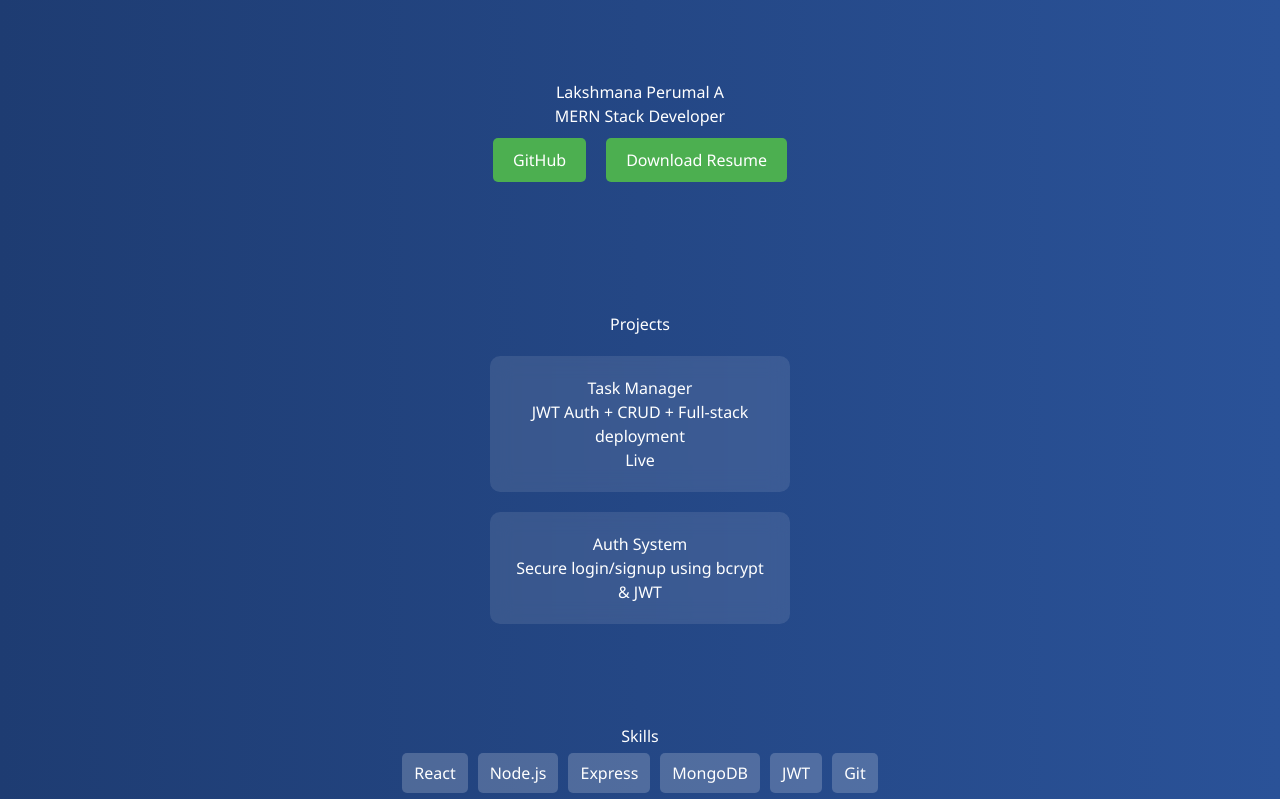
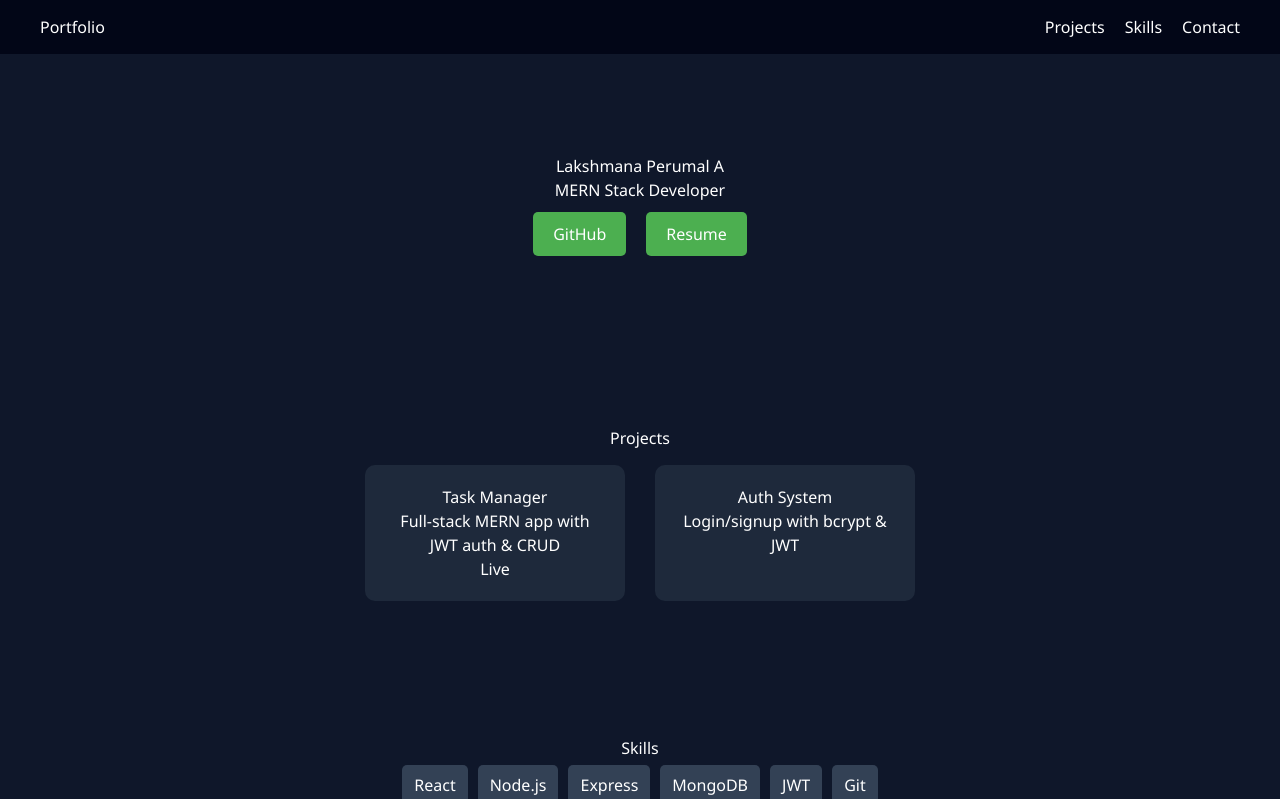
Before and after one commit to Lachu-Developer/portfolio, a React app: page / in a window 1280 px wide. Shown: the top 799 px of the page. Built offline with nearby package versions, Linux system fonts and the light colour scheme; the HTML template or start-up script is replaced by a standard one.

Commit message:
portfolio upgrade

```diff
--- a/src/App.css
+++ b/src/App.css
@@ -1,16 +1,29 @@
 body {
   margin: 0;
   font-family: "Segoe UI";
-  background: linear-gradient(to right, #1e3c72, #2a5298);
+  background: #0f172a;
   color: white;
+  scroll-behavior: smooth;
 }
 
-.container {
-  text-align: center;
+/* NAV */
+.nav {
+  display: flex;
+  justify-content: space-between;
+  padding: 15px 40px;
+  background: #020617;
 }
 
+.nav a {
+  margin-left: 20px;
+  color: white;
+  text-decoration: none;
+}
+
+/* HERO */
 .hero {
-  padding: 80px 20px;
+  text-align: center;
+  padding: 100px 20px;
 }
 
 .buttons button {
@@ -24,34 +37,41 @@ body {
 }
 
 .secondary {
-  background: #3498db;
+  background: #3b82f6;
 }
 
-.projects {
-  padding: 40px;
+/* SECTION */
+.section {
+  padding: 60px 20px;
+  text-align: center;
 }
 
-.card {
-  background: rgba(255,255,255,0.1);
-  backdrop-filter: blur(10px);
-  margin: 20px auto;
-  padding: 20px;
-  width: 300px;
-  border-radius: 10px;
+/* GRID */
+.grid {
+  display: flex;
+  justify-content: center;
+  flex-wrap: wrap;
 }
 
-.skills {
-  padding: 40px;
+/* CARD */
+.card {
+  background: #1e293b;
+  padding: 20px;
+  margin: 15px;
+  width: 260px;
+  border-radius: 10px;
+  transition: 0.3s;
 }
 
-.skills-list span {
+.card:hover {
+  transform: translateY(-5px);
+}
+
+/* SKILLS */
+.skills span {
   display: inline-block;
-  background: rgba(255,255,255,0.2);
+  background: #334155;
   padding: 8px 12px;
   margin: 5px;
   border-radius: 5px;
 }
-
-.contact {
-  padding: 40px;
-}
--- a/src/App.jsx
+++ b/src/App.jsx
@@ -3,15 +3,23 @@ import { motion } from "framer-motion"
 
 function App() {
   return (
-    <div className="container">
+    <div>
+
+      {/* NAVBAR */}
+      <nav className="nav">
+        <h2>Portfolio</h2>
+        <div>
+          <a href="#projects">Projects</a>
+          <a href="#skills">Skills</a>
+          <a href="#contact">Contact</a>
+        </div>
+      </nav>
 
       {/* HERO */}
-      <motion.section
-        className="hero"
-        initial={{ opacity: 0, y: -50 }}
-        animate={{ opacity: 1, y: 0 }}
-      >
-        <h1>Lakshmana Perumal A</h1>
+      <section className="hero">
+        <motion.h1 initial={{ opacity: 0 }} animate={{ opacity: 1 }}>
+          Lakshmana Perumal A
+        </motion.h1>
         <p>MERN Stack Developer</p>
 
         <div className="buttons">
@@ -20,31 +28,33 @@ function App() {
           </a>
 
           <a href="/resume.pdf" download>
-            <button className="secondary">Download Resume</button>
+            <button className="secondary">Resume</button>
           </a>
         </div>
-      </motion.section>
+      </section>
 
       {/* PROJECTS */}
-      <section className="projects">
+      <section id="projects" className="section">
         <h2>Projects</h2>
 
-        <motion.div className="card" whileHover={{ scale: 1.05 }}>
-          <h3>Task Manager</h3>
-          <p>JWT Auth + CRUD + Full-stack deployment</p>
-          <a href="https://your-live-app.vercel.app" target="_blank">Live</a>
-        </motion.div>
+        <div className="grid">
+          <div className="card">
+            <h3>Task Manager</h3>
+            <p>Full-stack MERN app with JWT auth & CRUD</p>
+            <a href="https://your-live-app.vercel.app" target="_blank">Live</a>
+          </div>
 
-        <motion.div className="card" whileHover={{ scale: 1.05 }}>
-          <h3>Auth System</h3>
-          <p>Secure login/signup using bcrypt & JWT</p>
-        </motion.div>
+          <div className="card">
+            <h3>Auth System</h3>
+            <p>Login/signup with bcrypt & JWT</p>
+          </div>
+        </div>
       </section>
 
       {/* SKILLS */}
-      <section className="skills">
+      <section id="skills" className="section">
         <h2>Skills</h2>
-        <div className="skills-list">
+        <div className="skills">
           <span>React</span>
           <span>Node.js</span>
           <span>Express</span>
@@ -55,7 +65,7 @@ function App() {
       </section>
 
       {/* CONTACT */}
-      <section className="contact">
+      <section id="contact" className="section">
         <h2>Contact</h2>
         <p>Email: xlakshmanaperumalx@gmail.com</p>
         <p>Phone: +91 9360547401</p>
```
